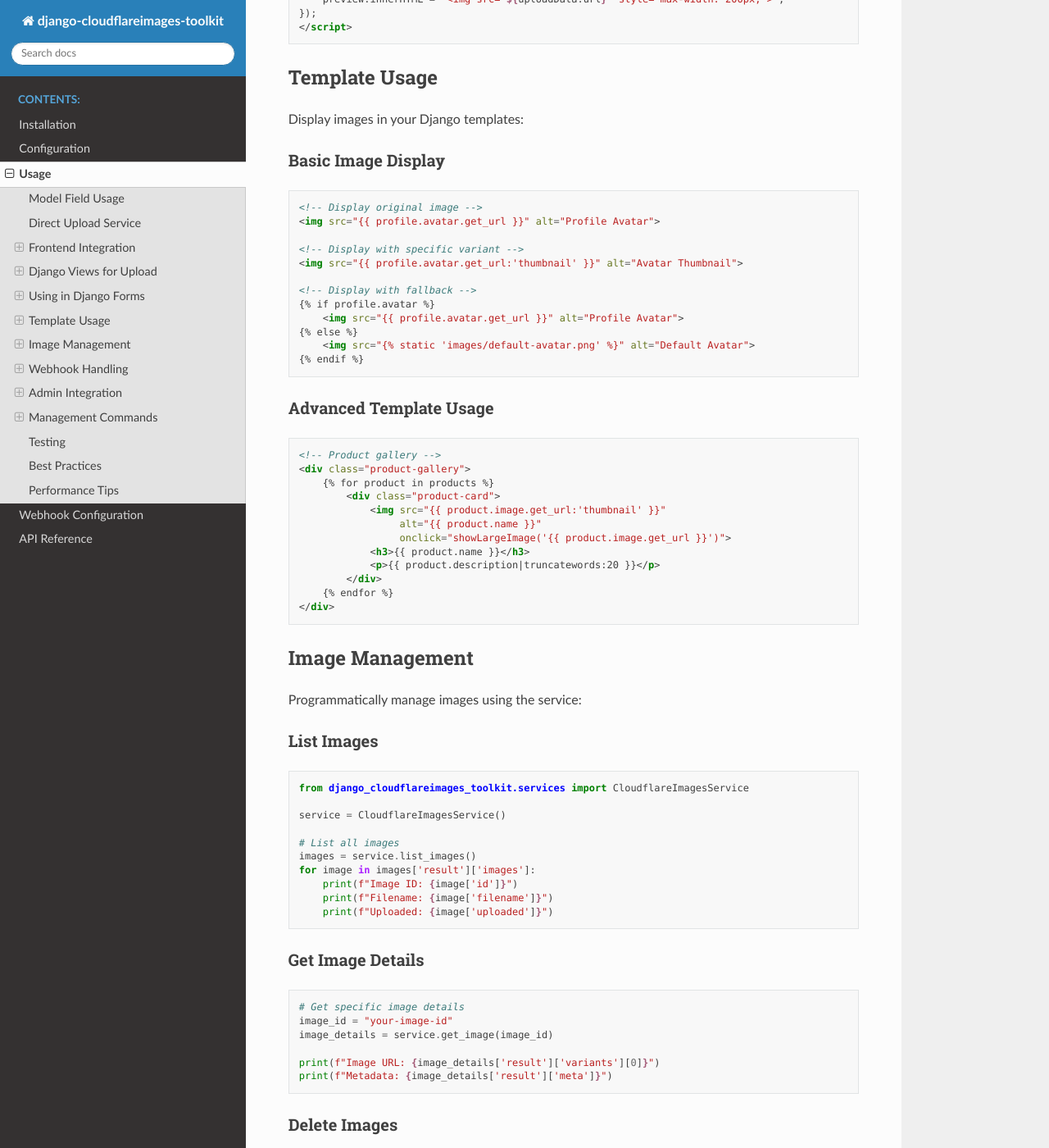
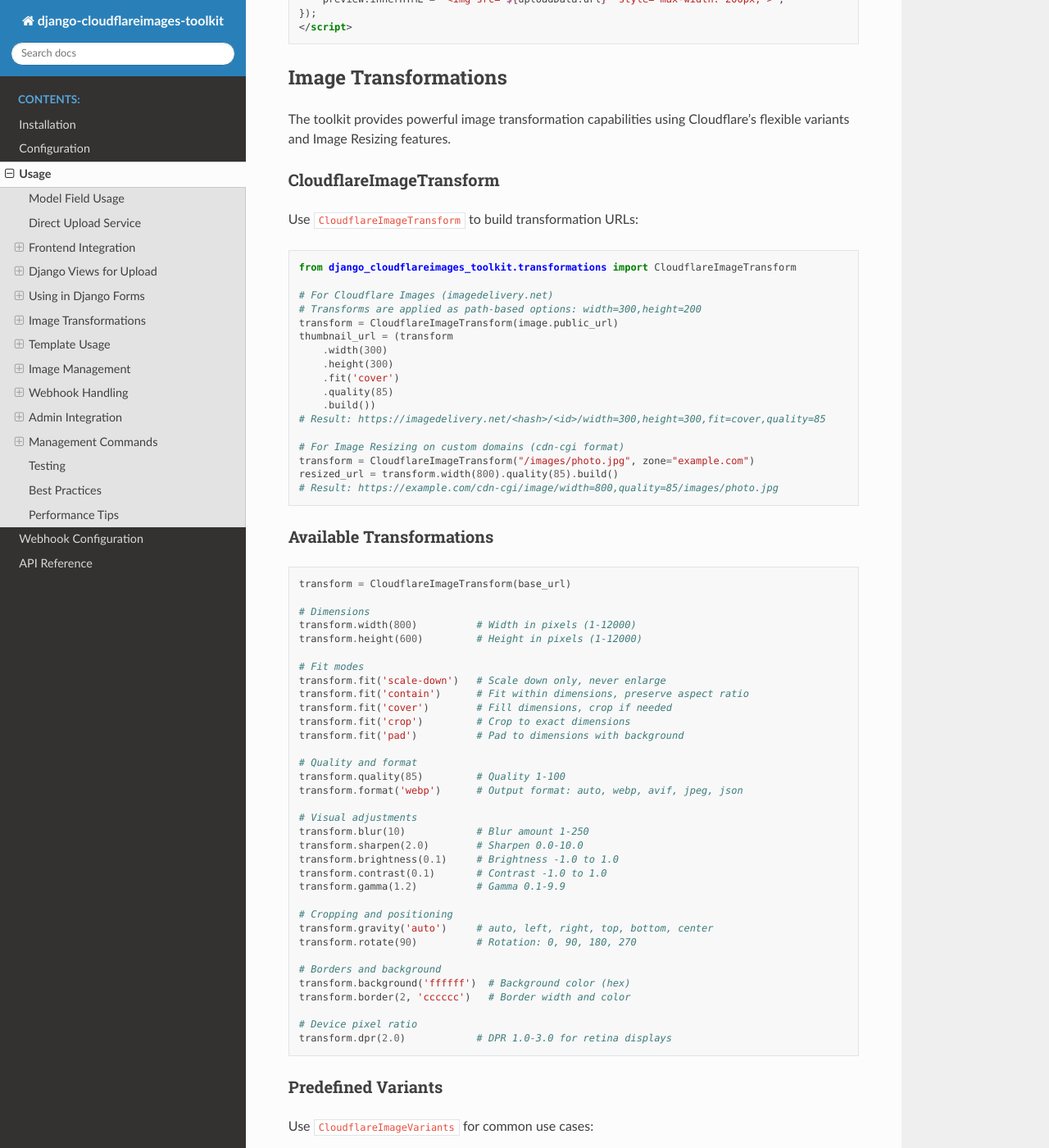
Before and after one commit to Pacficient-Labs/django-cloudflareimages-toolkit, a Sphinx documentation site: the page built from docs/usage.rst, in a window 1280 px wide and 1400 px high, scrolled down 4013 px. Shown: the whole window at 82% size. Built offline with Sphinx 7.4.7 and the Read the Docs theme 3.1.0, drawn with Linux system fonts in a browser that asks for light colours; some of the changed text lies outside the part shown.

Commit message:
docs: update documentation for v1.0.9
- Update version to 1.0.9 in conf.py
- Fix per_page max from 100 to 10000 in api.rst
- Add get_variant_url() method documentation
- Add comprehensive Image Transformations section to usage.rst
  - CloudflareImageTransform examples with correct URL format
  - Available transformations reference
  - Predefined variants (thumbnail, avatar, hero, etc.)
  - Responsive images with srcset generation

🤖 Generated with [Claude Code](https://claude.com/claude-code)

Co-Authored-By: Claude <noreply@anthropic.com>

```diff
--- a/docs/conf.py
+++ b/docs/conf.py
@@ -20,8 +20,8 @@ django.setup()
 project = 'django-cloudflareimages-toolkit'
 copyright = '2025, PacNPal and Pacificient Labs'
 author = 'PacNPal and Pacificient Labs'
-release = '1.0.0'
-version = '1.0.0'
+release = '1.0.9'
+version = '1.0.9'
 
 # -- General configuration ---------------------------------------------------
 extensions = [
--- a/docs/usage.rst
+++ b/docs/usage.rst
@@ -226,6 +226,128 @@ Form Template
        preview.innerHTML = `<img src="${uploadData.url}" style="max-width: 200px;">`;
    });
    </script>
+
+Image Transformations
+---------------------
+
+The toolkit provides powerful image transformation capabilities using Cloudflare's
+flexible variants and Image Resizing features.
+
+CloudflareImageTransform
+~~~~~~~~~~~~~~~~~~~~~~~~
+
+Use ``CloudflareImageTransform`` to build transformation URLs:
+
+.. code-block:: python
+
+   from django_cloudflareimages_toolkit.transformations import CloudflareImageTransform
+
+   # For Cloudflare Images (imagedelivery.net)
+   # Transforms are applied as path-based options: width=300,height=200
+   transform = CloudflareImageTransform(image.public_url)
+   thumbnail_url = (transform
+       .width(300)
+       .height(300)
+       .fit('cover')
+       .quality(85)
+       .build())
+   # Result: https://imagedelivery.net/<hash>/<id>/width=300,height=300,fit=cover,quality=85
+
+   # For Image Resizing on custom domains (cdn-cgi format)
+   transform = CloudflareImageTransform("/images/photo.jpg", zone="example.com")
+   resized_url = transform.width(800).quality(85).build()
+   # Result: https://example.com/cdn-cgi/image/width=800,quality=85/images/photo.jpg
+
+Available Transformations
+~~~~~~~~~~~~~~~~~~~~~~~~~
+
+.. code-block:: python
+
+   transform = CloudflareImageTransform(base_url)
+
+   # Dimensions
+   transform.width(800)          # Width in pixels (1-12000)
+   transform.height(600)         # Height in pixels (1-12000)
+
+   # Fit modes
+   transform.fit('scale-down')   # Scale down only, never enlarge
+   transform.fit('contain')      # Fit within dimensions, preserve aspect ratio
+   transform.fit('cover')        # Fill dimensions, crop if needed
+   transform.fit('crop')         # Crop to exact dimensions
+   transform.fit('pad')          # Pad to dimensions with background
+
+   # Quality and format
+   transform.quality(85)         # Quality 1-100
+   transform.format('webp')      # Output format: auto, webp, avif, jpeg, json
+
+   # Visual adjustments
+   transform.blur(10)            # Blur amount 1-250
+   transform.sharpen(2.0)        # Sharpen 0.0-10.0
+   transform.brightness(0.1)     # Brightness -1.0 to 1.0
+   transform.contrast(0.1)       # Contrast -1.0 to 1.0
+   transform.gamma(1.2)          # Gamma 0.1-9.9
+
+   # Cropping and positioning
+   transform.gravity('auto')     # auto, left, right, top, bottom, center
+   transform.rotate(90)          # Rotation: 0, 90, 180, 270
+
+   # Borders and background
+   transform.background('ffffff')  # Background color (hex)
+   transform.border(2, 'cccccc')   # Border width and color
+
+   # Device pixel ratio
+   transform.dpr(2.0)            # DPR 1.0-3.0 for retina displays
+
+Predefined Variants
+~~~~~~~~~~~~~~~~~~~
+
+Use ``CloudflareImageVariants`` for common use cases:
+
+.. code-block:: python
+
+   from django_cloudflareimages_toolkit.transformations import CloudflareImageVariants
+
+   # Square thumbnail
+   thumbnail = CloudflareImageVariants.thumbnail(image.public_url, 150)
+
+   # Circular avatar (requires CSS border-radius)
+   avatar = CloudflareImageVariants.avatar(image.public_url, 100)
+
+   # Hero/banner image
+   hero = CloudflareImageVariants.hero_image(image.public_url, 1920, 800)
+
+   # Responsive image
+   responsive = CloudflareImageVariants.responsive_image(image.public_url, 800)
+
+   # Product image with white background
+   product = CloudflareImageVariants.product_image(image.public_url, 400)
+
+   # Mobile-optimized WebP
+   mobile = CloudflareImageVariants.mobile_optimized(image.public_url, 400)
+
+Responsive Images
+~~~~~~~~~~~~~~~~~
+
+Generate srcset for responsive images:
+
+.. code-block:: python
+
+   from django_cloudflareimages_toolkit.transformations import CloudflareImageUtils
+
+   # Generate srcset attribute
+   srcset = CloudflareImageUtils.get_srcset(
+       image.public_url,
+       widths=[320, 640, 1024, 1920],
+       quality=85
+   )
+   # Result: "url 320w, url 640w, url 1024w, url 1920w"
+
+   # Generate sizes attribute
+   sizes = CloudflareImageUtils.get_sizes_attribute({
+       'max-width: 768px': 100,   # 100vw on mobile
+       'max-width: 1024px': 50,   # 50vw on tablet
+       'default': 800             # 800px on desktop
+   })
 
 Template Usage
 --------------
```
Also changed, not shown: docs/api.rst (+29 -1 lines).
